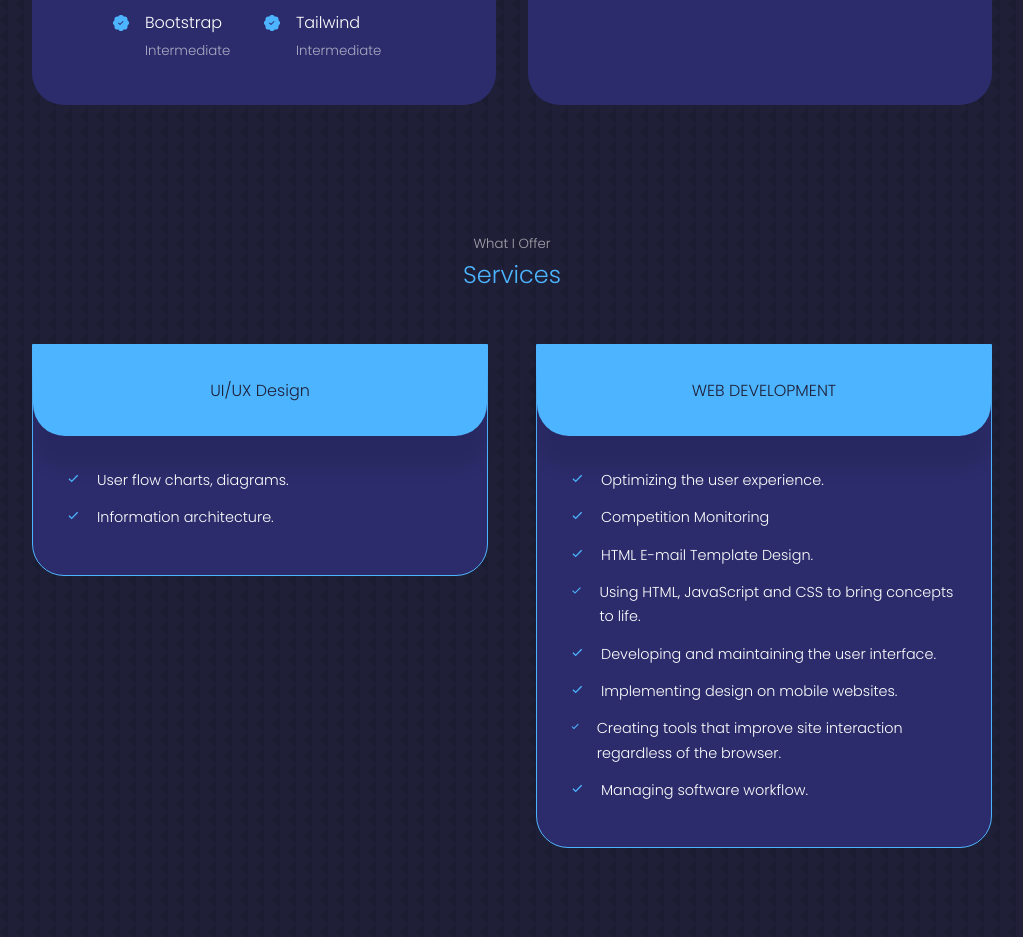
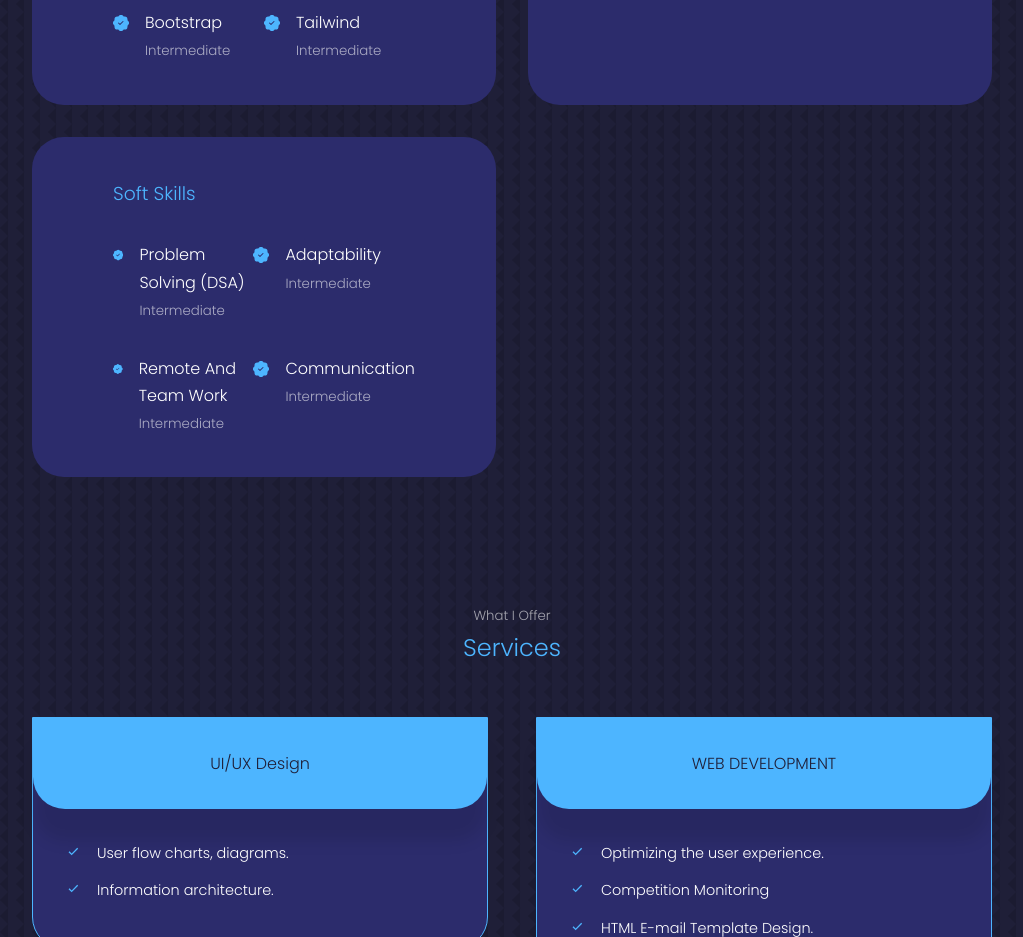
Before and after one commit to prabhattopi/prabhattopi.github.io, a React (Create React App) app: page / in a window 1280 px wide. Shown: the part 2260-3197 px from the top of the page, without its empty margins (128-1151 px from the left). Built offline with nearby package versions, Linux system fonts and the light colour scheme.

Commit message:
The updated

```diff
--- a/src/compnents/experience/Experience.jsx
+++ b/src/compnents/experience/Experience.jsx
@@ -117,6 +117,55 @@ const Experience = () => {
 
       </div>
     </div>
+    <div className='experience__backend'>
+      <h3>Soft Skills</h3>
+    <div className="experience__content">
+        <article className='experience__details'>
+      <BsPatchCheckFill className='experience__details-icon'/>
+      <div>
+      <h4>Problem Solving (DSA)</h4>
+      <small className='text-light'>Intermediate</small>
+      </div>
+        </article>
+        <article className='experience__details'>
+      <BsPatchCheckFill className='experience__details-icon'/>
+       <div>
+      <h4>Adaptability</h4>
+      <small className='text-light'>Intermediate</small>
+      </div>
+        </article>
+        <article className='experience__details'>
+      <BsPatchCheckFill className='experience__details-icon'/>
+      <div>
+      <h4>Remote And Team Work</h4>
+      <small className='text-light'>Intermediate</small>
+      </div>
+        </article>
+        <article className='experience__details'>
+      <BsPatchCheckFill className='experience__details-icon'/>
+       <div>
+      <h4>Communication</h4>
+      <small className='text-light'>Intermediate</small>
+      </div>
+        </article>
+        {/* <article className='experience__details'>
+      <BsPatchCheckFill className='experience__details-icon'/>
+      <div>
+      <h4>My SQL</h4>
+      <small className='text-light'>Basics</small>
+      </div>
+        </article>
+        <article className='experience__details'>
+      <BsPatchCheckFill className='experience__details-icon'/>
+      <div>
+      <h4>Python</h4>
+      <small className='text-light'>Begginner</small>
+      </div>
+        </article>
+
+        */}
+      </div>
+    </div>
    </div>
     </section>
   )
--- a/src/compnents/header/CTA.jsx
+++ b/src/compnents/header/CTA.jsx
@@ -1,5 +1,5 @@
 import React from 'react'
-import CV from "../../assets/img/Prabhat_Singh_Resume_12-09-2022-20-13-30.pdf"
+import CV from "../../assets/img/Prabhat_Singh_Resume_22-09-2022-15-00-54.pdf"
 
 const CTA = () => {
   return (
```
Also changed, not shown: 12 other files (tests, documents, lock files or other folders).
